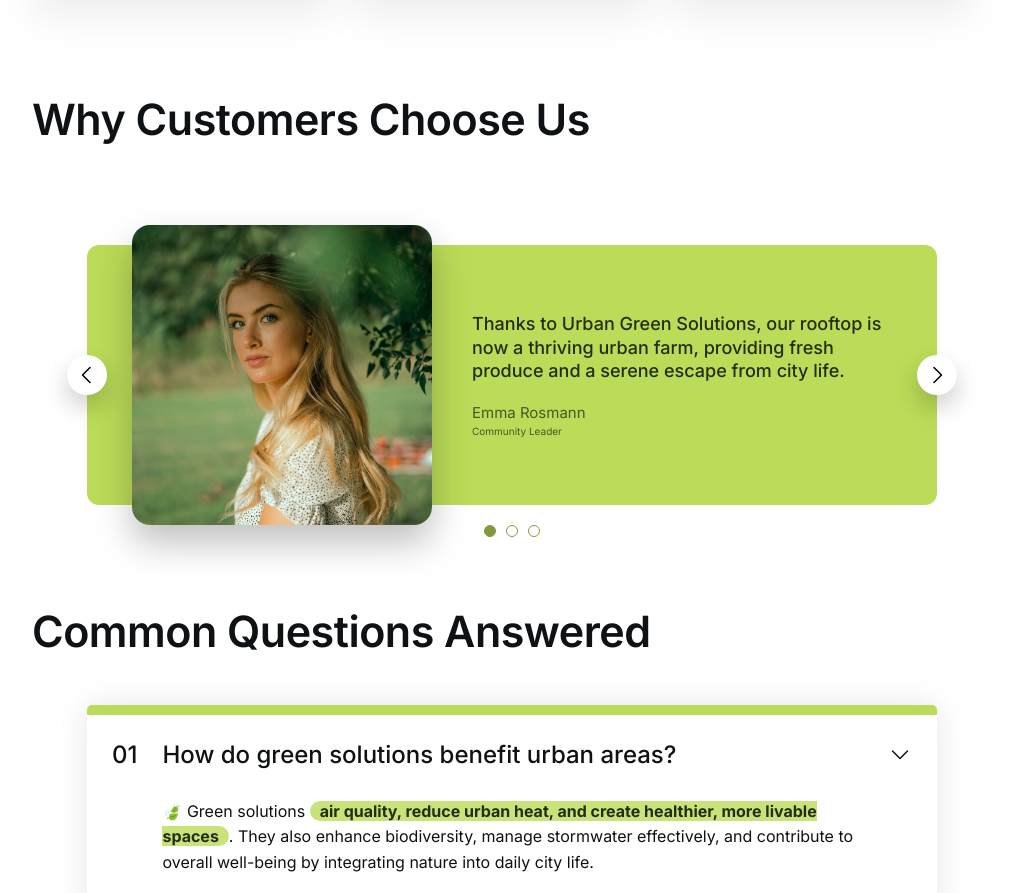
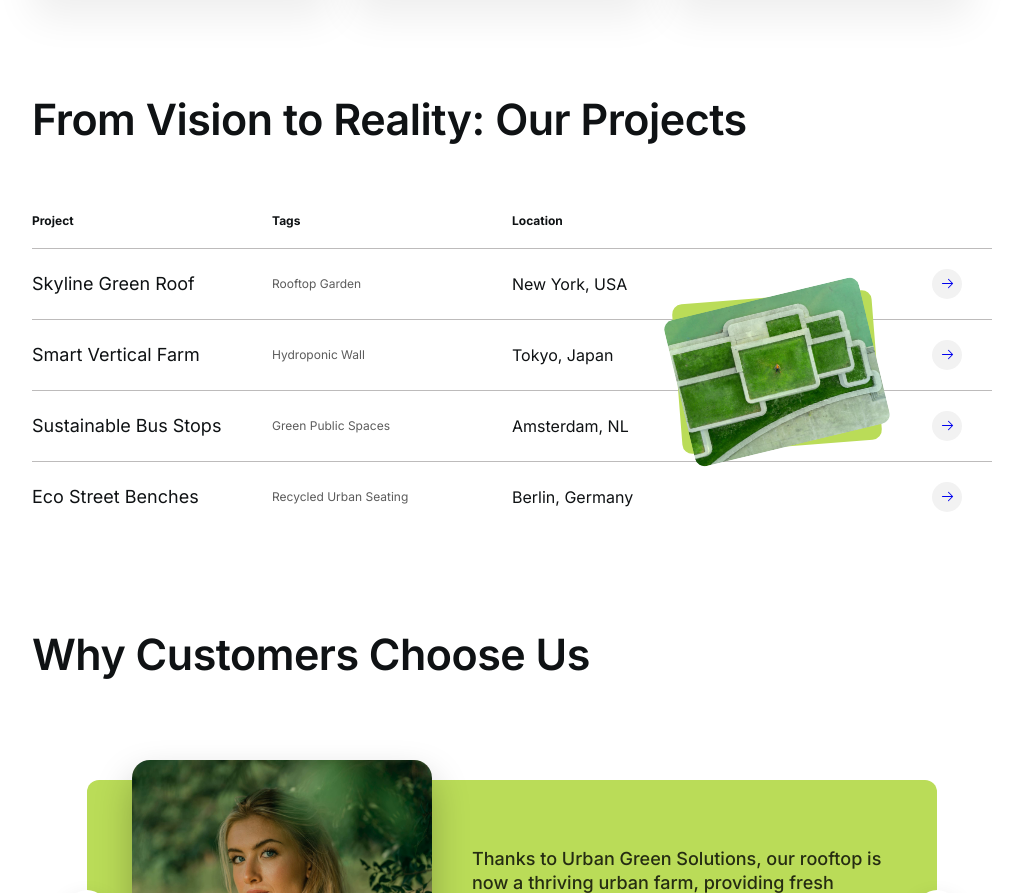
Before and after one commit to DariaAleshina/green-urban-solutions, a plain HTML site: page index.html in a window 1280 px wide. Shown: the part 1527-2420 px from the top of the page, without its empty margins (128-1151 px from the left). Drawn offline with Linux system fonts and the light colour scheme.

Commit message:
3 table component (#4)
* table is added and styled

* small tweaks

* added pictures floating

```diff
--- a/index.html
+++ b/index.html
@@ -126,7 +126,64 @@
         </div>
       </section>
 
+      <section>
+        <h2>From Vision to Reality: Our Projects</h2>
+        <div class="table-container">
+          <table>
+            <thead>
+            <tr>
+              <th>Project</th>
+              <th>Tags</th>
+              <th>Location</th>
+              <th></th>
+            </tr>
+          </thead>
+            <tr>
+              <td class="table-colunm--title">Skyline Green Roof</td>
+              <td class="table-colunm--tag">Rooftop Garden</td>
+              <td class="table-colunm--location">New York, USA</td>
+              <td class="table-colunm--link">
+                <a href="#">
+                  <svg xmlns="http://www.w3.org/2000/svg" width="24" height="24" fill="currentColor" viewBox="0 0 256 256"><path d="M221.66,133.66l-72,72a8,8,0,0,1-11.32-11.32L196.69,136H40a8,8,0,0,1,0-16H196.69L138.34,61.66a8,8,0,0,1,11.32-11.32l72,72A8,8,0,0,1,221.66,133.66Z"></path></svg>
+                </a>
+              </td>
+            </tr>
+            <tr>
+              <td class="table-colunm--title">Smart Vertical Farm</td>
+              <td class="table-colunm--tag">Hydroponic Wall</td>
+              <td class="table-colunm--location">Tokyo, Japan</td>
+              <td class="table-colunm--link">
+                <a href="#">
+                  <svg xmlns="http://www.w3.org/2000/svg" width="24" height="24" fill="currentColor" viewBox="0 0 256 256"><path d="M221.66,133.66l-72,72a8,8,0,0,1-11.32-11.32L196.69,136H40a8,8,0,0,1,0-16H196.69L138.34,61.66a8,8,0,0,1,11.32-11.32l72,72A8,8,0,0,1,221.66,133.66Z"></path></svg>
+                </a>
+              </td>
+            </tr>
+            <tr>
+              <td class="table-colunm--title">Sustainable Bus Stops</td>
+              <td class="table-colunm--tag">Green Public Spaces</td>
+              <td class="table-colunm--location">Amsterdam, NL</td>
+              <td class="table-colunm--link">
+                <a href="#">
+                  <svg xmlns="http://www.w3.org/2000/svg" width="24" height="24" fill="currentColor" viewBox="0 0 256 256"><path d="M221.66,133.66l-72,72a8,8,0,0,1-11.32-11.32L196.69,136H40a8,8,0,0,1,0-16H196.69L138.34,61.66a8,8,0,0,1,11.32-11.32l72,72A8,8,0,0,1,221.66,133.66Z"></path></svg>
+                </a>
+              </td>
+            </tr>
+            <tr>
+              <td class="table-colunm--title">Eco Street Benches</td>
+              <td class="table-colunm--tag">Recycled Urban Seating</td>
+              <td class="table-colunm--location">Berlin, Germany</td>
+              <td class="table-colunm--link">
+                <a href="#">
+                  <svg xmlns="http://www.w3.org/2000/svg" width="24" height="24" fill="currentColor" viewBox="0 0 256 256"><path d="M221.66,133.66l-72,72a8,8,0,0,1-11.32-11.32L196.69,136H40a8,8,0,0,1,0-16H196.69L138.34,61.66a8,8,0,0,1,11.32-11.32l72,72A8,8,0,0,1,221.66,133.66Z"></path></svg>
+                </a>
+              </td>
+            </tr>
+          </table>
+          <div class="project-section-object"></div>
+          <img class="project-section-img" src="img/project-img.jpg" alt="Green roof project execution example">
+      </div>
 
+      </section>
       <!-- testimonial 3 corousel -->
       <section class="section--3">
         <h2>Why Customers Choose Us</h2>
--- a/style.css
+++ b/style.css
@@ -479,3 +479,91 @@ footer {
 .dot-active {
   background-color: #829a3e;
 }
+
+/* TABLE COMPONENT */
+.table-container {
+  position: relative;
+  width: 100%;
+}
+
+table {
+  width: 100%;
+  border-collapse: collapse;
+  text-align: left;
+}
+
+table tr,
+thead {
+  border-bottom: 1px solid rgb(189, 187, 187);
+}
+
+table tr:last-child {
+  border-bottom: none;
+}
+
+thead th {
+  width: 25%;
+  font-size: 12px;
+}
+
+th,
+td {
+  padding: 20px 30px 20px 0;
+}
+
+.table-colunm--title {
+  font-size: 18px;
+}
+
+.table-colunm--tag {
+  font-size: 12px;
+  color: #5c5c5c;
+}
+
+.table-colunm--location {
+  font-size: 16px;
+}
+
+.table-colunm--link {
+  display: flex;
+  justify-content: flex-end;
+}
+
+.table-colunm--link a {
+  display: flex;
+  align-items: center;
+  justify-content: center;
+  width: 30px;
+  height: 30px;
+  border-radius: 50%;
+  background-color: #f2f2f2;
+}
+
+.table-colunm--link a:hover {
+  border: 1px dashed #878787;
+  background-color: white;
+}
+
+.table-colunm--link a svg {
+  stroke: 4px;
+  width: 15px;
+  height: 15px;
+}
+
+.project-section-object,
+.project-section-img {
+  position: absolute;
+  right: 12%;
+  bottom: 25%;
+  border-radius: 10px;
+  height: 150px;
+  width: 200px;
+}
+.project-section-object {
+  background-color: #badc58;
+  transform: rotate(-5grad);
+}
+
+.project-section-img {
+  transform: rotate(-15grad);
+}
```
Also changed, not shown: img/project-img.jpg (added).
